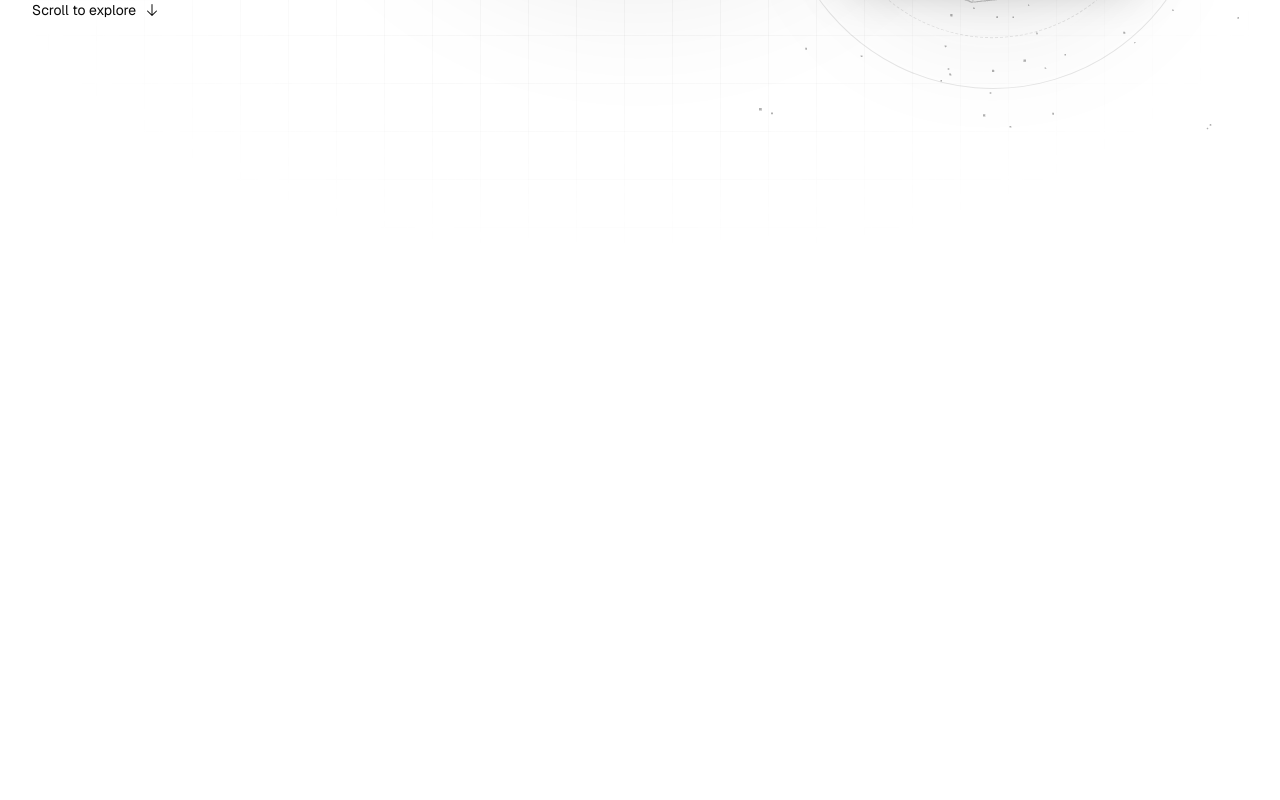
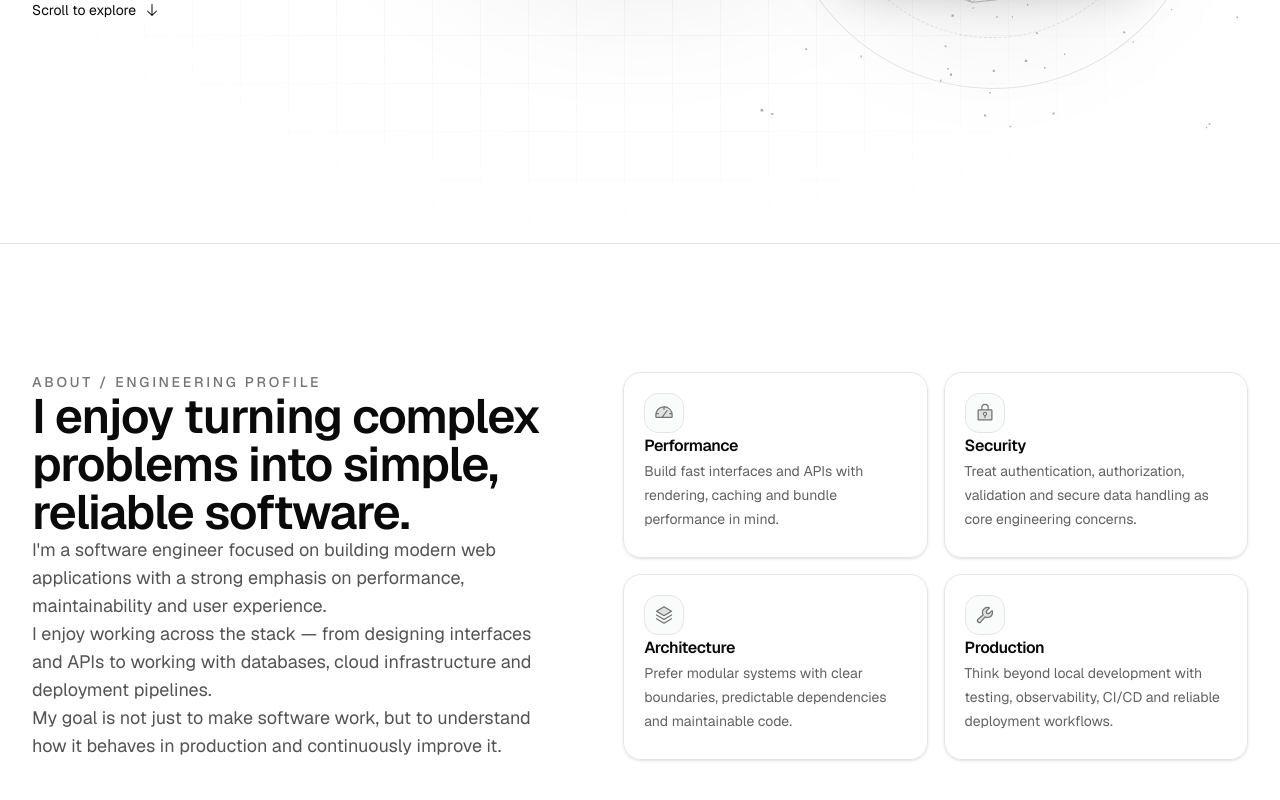
Before and after one commit to Piyushpg25/portfolio, a Next.js app in the folder apps/web/: page / in a window 1280 px wide. Shown: the part 558-1358 px from the top of the page. Built offline with nearby package versions, Linux system fonts and the light colour scheme.

Commit message:
feat(about): add engineering profile section

```diff
--- a/apps/web/app/page.tsx
+++ b/apps/web/app/page.tsx
@@ -1,10 +1,11 @@
 import { Hero } from "@/components/sections/hero/hero";
+import { About } from "@/components/sections/about/about";
 
 export default function HomePage() {
   return (
     <main>
       <Hero />
-
+      <About />
       <section
         id="skills"
         className="min-h-screen"
--- /dev/null
+++ b/apps/web/components/sections/about/about-content.tsx
@@ -0,0 +1,64 @@
+"use client";
+
+import { motion } from "motion/react";
+
+const contentVariants = {
+  hidden: {
+    opacity: 0,
+    y: 20,
+  },
+  visible: {
+    opacity: 1,
+    y: 0,
+    transition: {
+      duration: 0.6,
+      ease: "easeOut" as const,
+    },
+  },
+};
+
+export function AboutContent() {
+  return (
+    <motion.div
+      variants={contentVariants}
+      initial="hidden"
+      whileInView="visible"
+      viewport={{
+        once: true,
+        amount: 0.25,
+      }}
+      className="max-w-2xl"
+    >
+      <p className="text-sm font-medium uppercase tracking-[0.2em] text-muted-foreground">
+        About / Engineering Profile
+      </p>
+
+      <h2 className="mt-4 text-3xl font-semibold tracking-tight sm:text-4xl lg:text-5xl">
+        I enjoy turning complex problems into simple,
+        reliable software.
+      </h2>
+
+      <div className="mt-6 space-y-4 text-base leading-7 text-foreground/70 sm:text-lg">
+        <p>
+          I&apos;m a software engineer focused on building
+          modern web applications with a strong emphasis
+          on performance, maintainability and user
+          experience.
+        </p>
+
+        <p>
+          I enjoy working across the stack — from
+          designing interfaces and APIs to working with
+          databases, cloud infrastructure and deployment
+          pipelines.
+        </p>
+
+        <p>
+          My goal is not just to make software work, but
+          to understand how it behaves in production and
+          continuously improve it.
+        </p>
+      </div>
+    </motion.div>
+  );
+}
--- /dev/null
+++ b/apps/web/components/sections/about/about.tsx
@@ -0,0 +1,18 @@
+import { AboutContent } from "@/components/sections/about/about-content";
+import { EngineeringPillars } from "@/components/sections/about/engineering-pillars";
+
+export function About() {
+  return (
+    <section
+      id="about-profile"
+      aria-labelledby="about-heading"
+      className="relative border-t py-24 sm:py-32"
+    >
+      <div className="mx-auto grid max-w-7xl gap-12 px-6 lg:grid-cols-[0.9fr_1.1fr] lg:gap-20 lg:px-8">
+        <AboutContent />
+
+        <EngineeringPillars />
+      </div>
+    </section>
+  );
+}
--- /dev/null
+++ b/apps/web/components/sections/about/engineering-pillars.tsx
@@ -0,0 +1,85 @@
+"use client";
+
+import {
+  Gauge,
+  LockKey,
+  Stack,
+  Wrench,
+} from "@phosphor-icons/react";
+import { motion } from "motion/react";
+
+const pillars = [
+  {
+    icon: Gauge,
+    title: "Performance",
+    description:
+      "Build fast interfaces and APIs with rendering, caching and bundle performance in mind.",
+  },
+  {
+    icon: LockKey,
+    title: "Security",
+    description:
+      "Treat authentication, authorization, validation and secure data handling as core engineering concerns.",
+  },
+  {
+    icon: Stack,
+    title: "Architecture",
+    description:
+      "Prefer modular systems with clear boundaries, predictable dependencies and maintainable code.",
+  },
+  {
+    icon: Wrench,
+    title: "Production",
+    description:
+      "Think beyond local development with testing, observability, CI/CD and reliable deployment workflows.",
+  },
+] as const;
+
+export function EngineeringPillars() {
+  return (
+    <div className="grid gap-4 sm:grid-cols-2">
+      {pillars.map((pillar, index) => {
+        const Icon = pillar.icon;
+
+        return (
+          <motion.article
+            key={pillar.title}
+            initial={{
+              opacity: 0,
+              y: 20,
+            }}
+            whileInView={{
+              opacity: 1,
+              y: 0,
+            }}
+            viewport={{
+              once: true,
+              amount: 0.2,
+            }}
+            transition={{
+              duration: 0.5,
+              delay: index * 0.08,
+              ease: "easeOut",
+            }}
+            whileHover={{
+              y: -4,
+            }}
+            className="group rounded-2xl border bg-background/70 p-5 shadow-sm backdrop-blur transition-shadow duration-300 hover:shadow-md"
+          >
+            <div className="flex size-10 items-center justify-center rounded-xl border bg-muted/50 text-muted-foreground transition-colors duration-300 group-hover:text-foreground">
+              <Icon size={20} weight="duotone" />
+            </div>
+
+            <h3 className="mt-4 font-semibold tracking-tight">
+              {pillar.title}
+            </h3>
+
+            <p className="mt-2 text-sm leading-6 text-foreground/65">
+              {pillar.description}
+            </p>
+          </motion.article>
+        );
+      })}
+    </div>
+  );
+}
```
